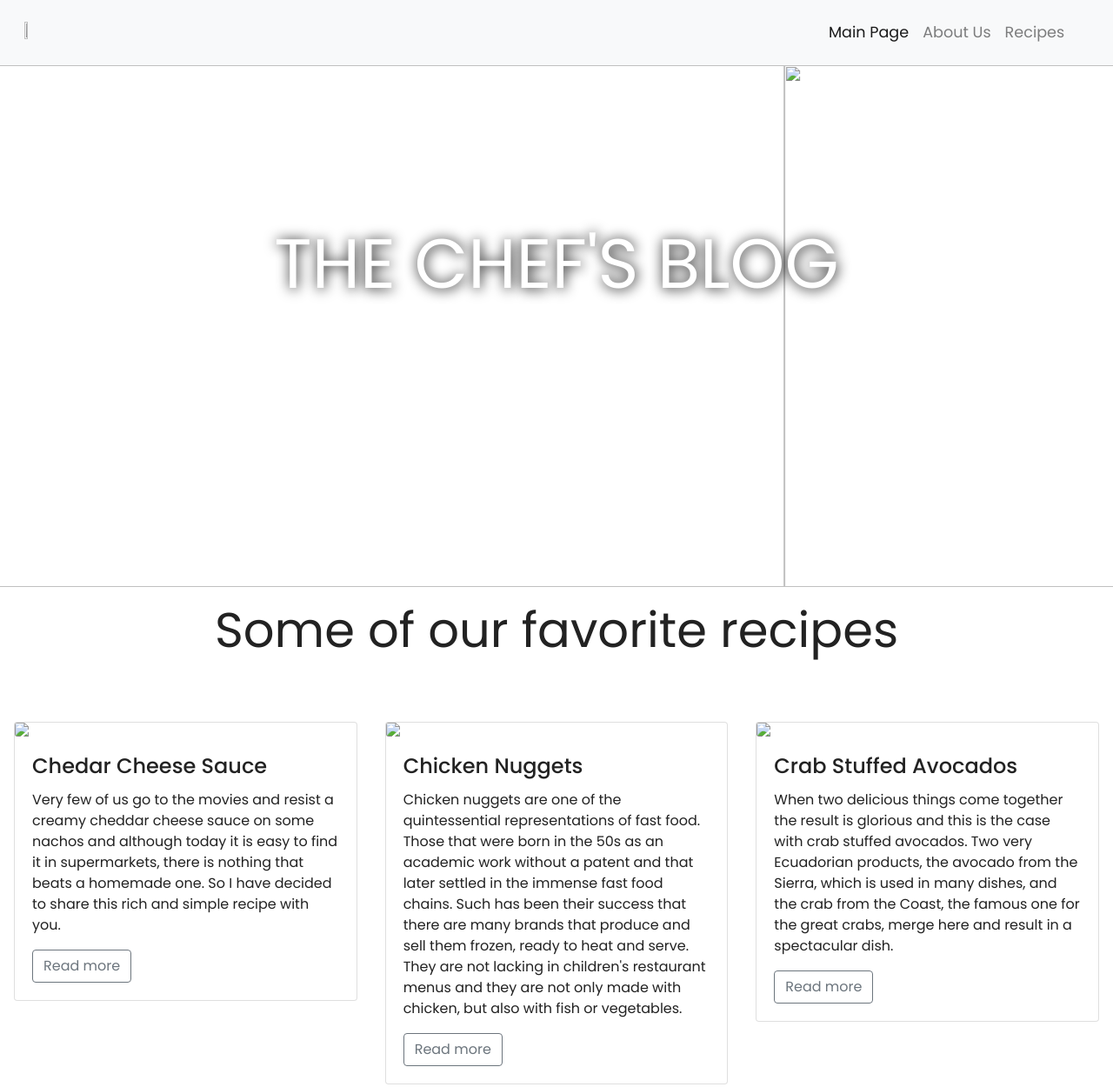
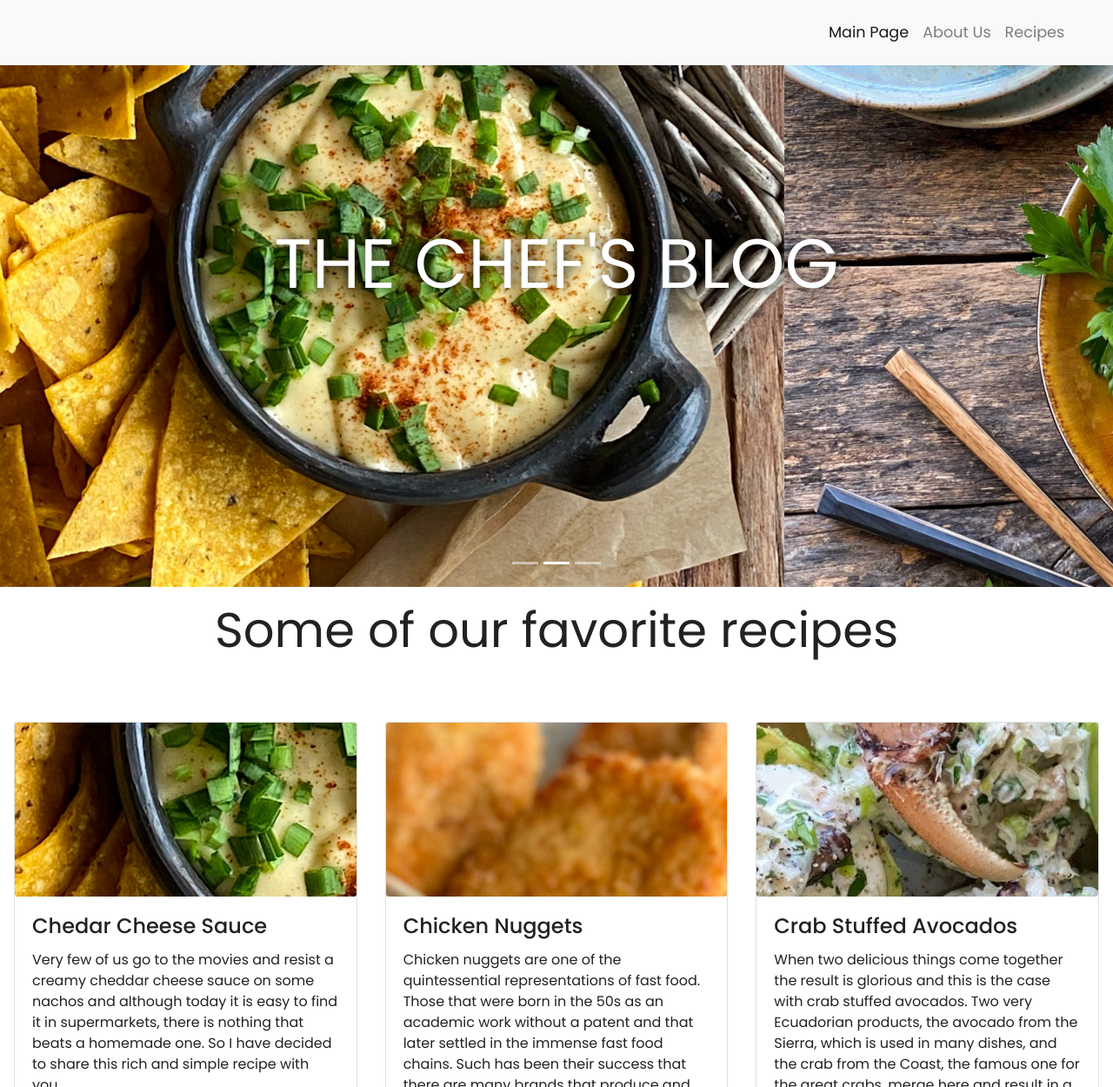
Before and after one commit to WeroVlz/BlogCocina, a website: page public/files/main.html in a window 1280 px wide. Shown: the top 1250 px of the page at 87% size. Drawn offline with nearby package versions, Linux system fonts and the light colour scheme; files that its build step writes are made by us from their sources.

Commit message:
Update main.html

```diff
--- a/public/files/main.html
+++ b/public/files/main.html
@@ -10,14 +10,13 @@
 	<script src="https://maxcdn.bootstrapcdn.com/bootstrap/4.0.0/js/bootstrap.min.js"></script>
 	<script src="https://use.fontawesome.com/releases/v5.0.8/js/all.js"></script>
 
-    <link href="css/style.css" rel="stylesheet">
+    <link href="/public/css/style.css" rel="stylesheet">
     <title>Cooking Blog</title>
 </head>
 <body>
     <!-- Navigation -->
     <nav class="navbar navbar-expand-md navbar-light bg-light sticky-top">
         <div class="container-fluid">
-            <a class="navbar-brand" href="#"><img src="images/logo.jpg" class="logo"></a>
             <button class="navbar-toggler" type="button" data-toggle="collapse" data-target="#navbarResponsive">
                 <span class="navbar-toggler-icon"></span>
             </button>
@@ -49,13 +48,13 @@
                 <h1 class="display-2">The Chef's Blog</h1>
             </div>
             <div class="carousel-item active">
-                <img src="images/salsa-queso-chedar.jpg" class="stretchy">
+                <img src="/public/images/salsa-queso-chedar.jpg" class="stretchy">
             </div>
             <div class="carousel-item">
-                <img src="images/aguacates-rellenos-cangrejo.jpg" class="stretchy">
+                <img src="/public/images/aguacates-rellenos-cangrejo.jpg" class="stretchy">
             </div>
             <div class="carousel-item">
-                <img src="images/nuggets-pollo.jpg" class="stretchy">
+                <img src="/public/images/nuggets-pollo.jpg" class="stretchy">
             </div>
         </div>
     </div>
@@ -75,7 +74,7 @@
         <div class="row padding">
             <div class="col-md-4">
                 <div class="card">
-                    <img class="card-img card-img-top" src="images/salsa-queso-chedar.jpg">
+                    <img class="card-img card-img-top" src="/public/images/salsa-queso-chedar.jpg">
                     <div class="card-body">
                         <h4 class="card-title">Chedar Cheese Sauce</h4>
                         <p class="car-text">Very few of us go to the movies and resist a creamy cheddar cheese sauce on some nachos and although today it is easy to find it in supermarkets, there is nothing that beats a homemade one. So I have decided to share this rich and simple recipe with you.</p>
@@ -85,7 +84,7 @@
             </div>
             <div class="col-md-4">
                 <div class="card">
-                    <img class="card-img card-img-top" src="images/nuggets-pollo.jpg">
+                    <img class="card-img card-img-top" src="/public/images/nuggets-pollo.jpg">
                     <div class="card-body">
                         <h4 class="card-title">Chicken Nuggets</h4>
                         <p class="car-text">Chicken nuggets are one of the quintessential representations of fast food. Those that were born in the 50s as an academic work without a patent and that later settled in the immense fast food chains. Such has been their success that there are many brands that produce and sell them frozen, ready to heat and serve. They are not lacking in children's restaurant menus and they are not only made with chicken, but also with fish or vegetables.</p>
@@ -95,7 +94,7 @@
             </div>
             <div class="col-md-4">
                 <div class="card">
-                    <img class="card-img card-img-top" src="images/aguacates-rellenos-cangrejo.jpg">
+                    <img class="card-img card-img-top" src="/public/images/aguacates-rellenos-cangrejo.jpg">
                     <div class="card-body">
                         <h4 class="card-title">Crab Stuffed Avocados</h4>
                         <p class="car-text">When two delicious things come together the result is glorious and this is the case with crab stuffed avocados. Two very Ecuadorian products, the avocado from the Sierra, which is used in many dishes, and the crab from the Coast, the famous one for the great crabs, merge here and result in a spectacular dish.</p>
```
